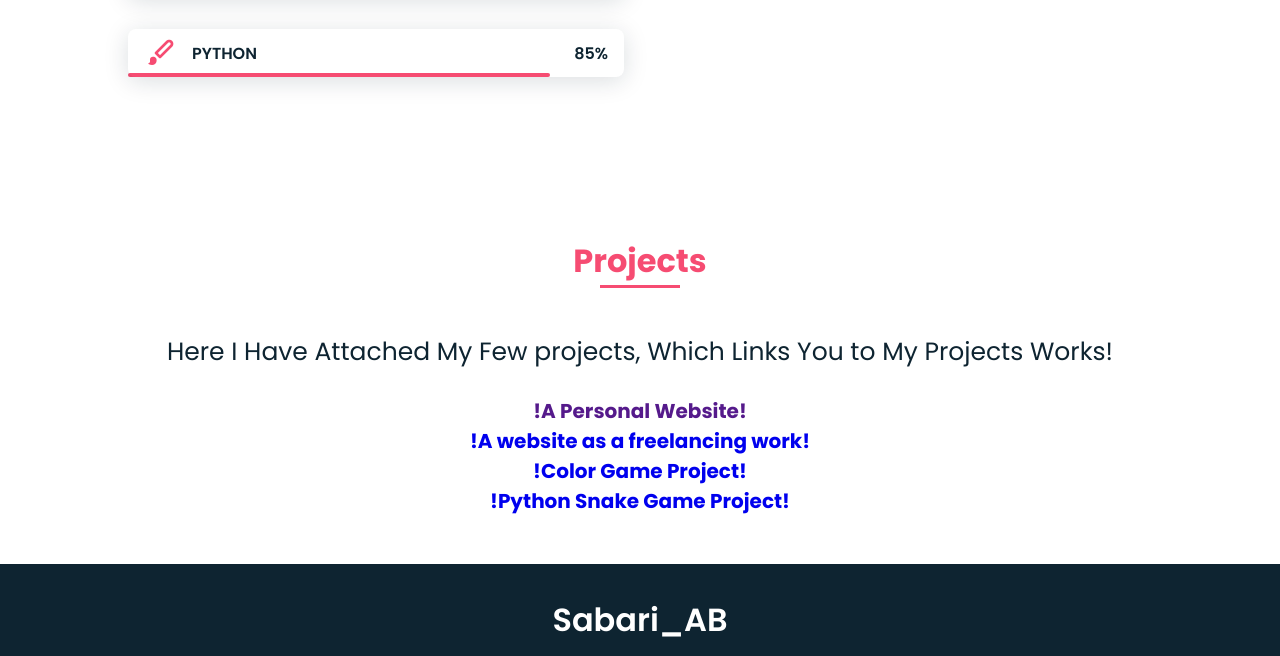
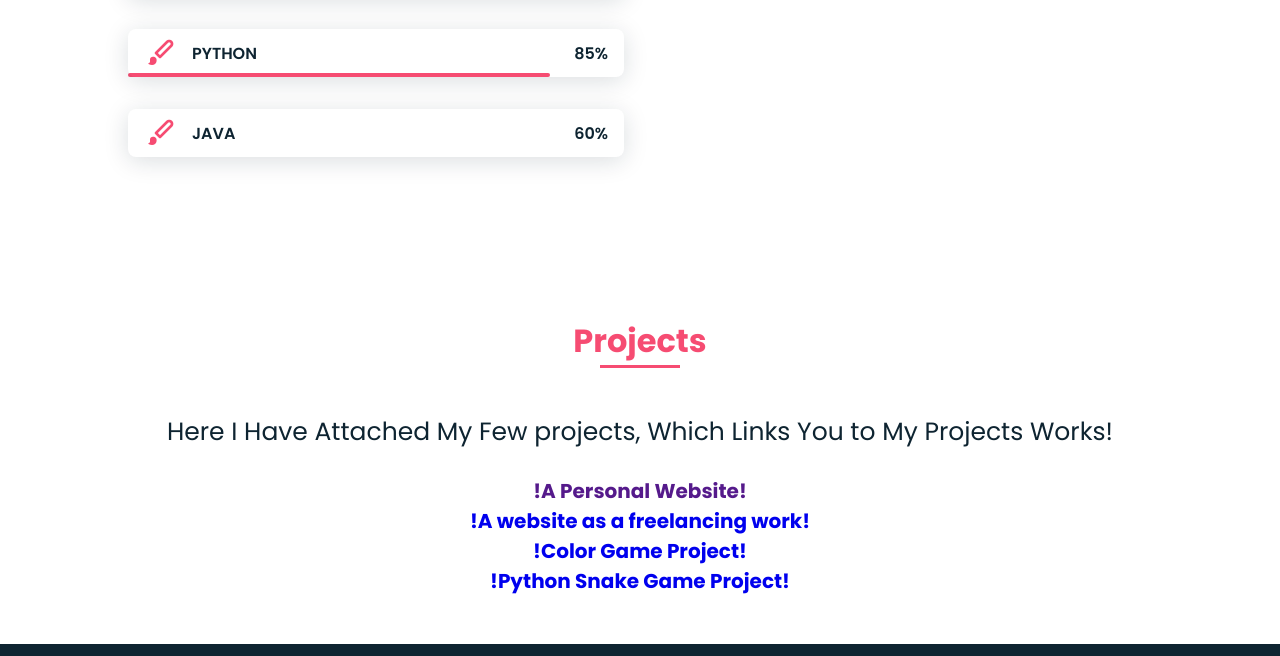
Before and after one commit to SabariAB/MY_SITE, a plain HTML site: page index.html in a window 1280 px wide. Shown: the part 2665-3321 px from the top of the page. Drawn offline with nearby package versions, Linux system fonts and the light colour scheme.

Commit message:
Update index.html

```diff
--- a/index.html
+++ b/index.html
@@ -174,6 +174,18 @@
                                 <span class="skills__percentage">85%</span>
                             </div>
                         </div>
+                         <div class="skills__data">
+                            <div class="skills__names">
+                                <i class='bx bxs-paint skills__icon'></i>
+                                <span class="skills__name">JAVA</span>
+                            </div>
+                            <div class="skills__bar skills__jv">
+
+                            </div>
+                            <div>
+                                <span class="skills__percentage">60%</span>
+                            </div>
+                        </div>
                     </div>
 
                     <div>
```
